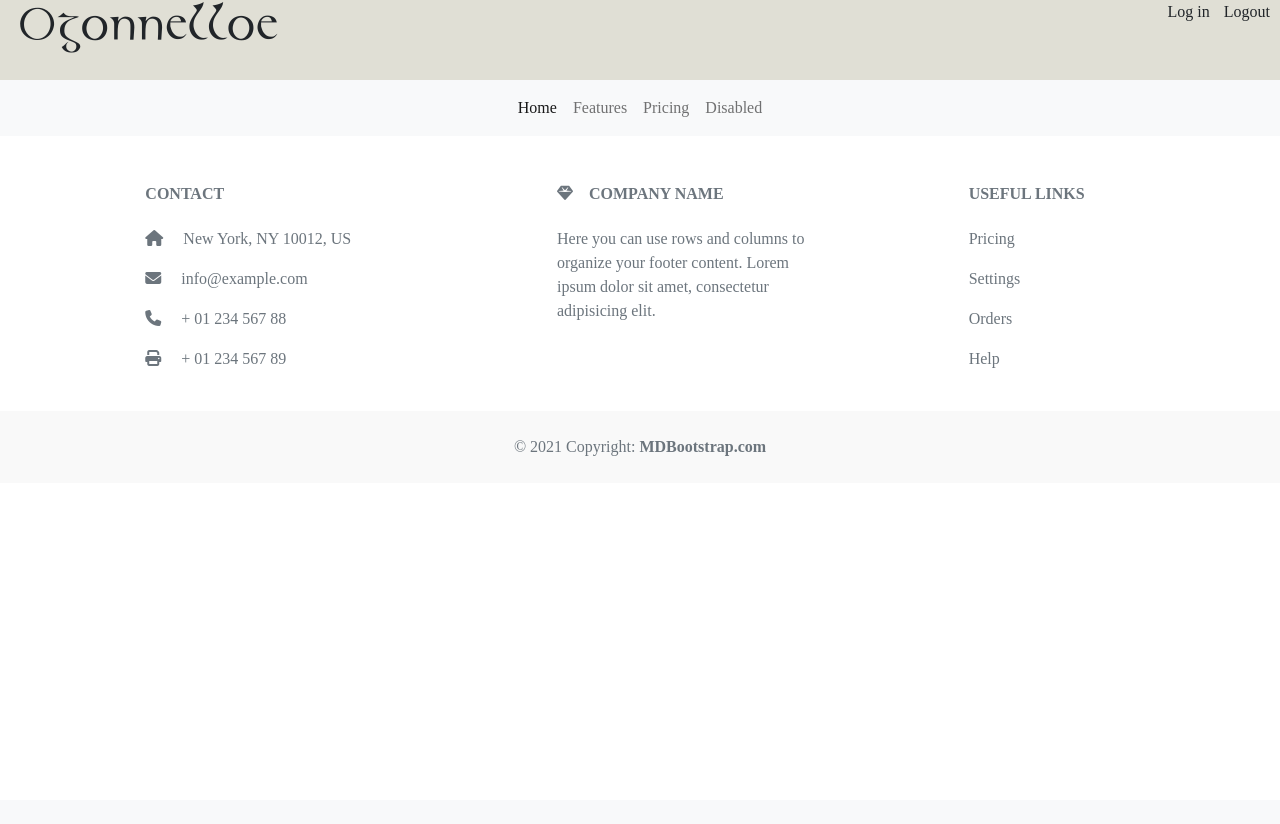
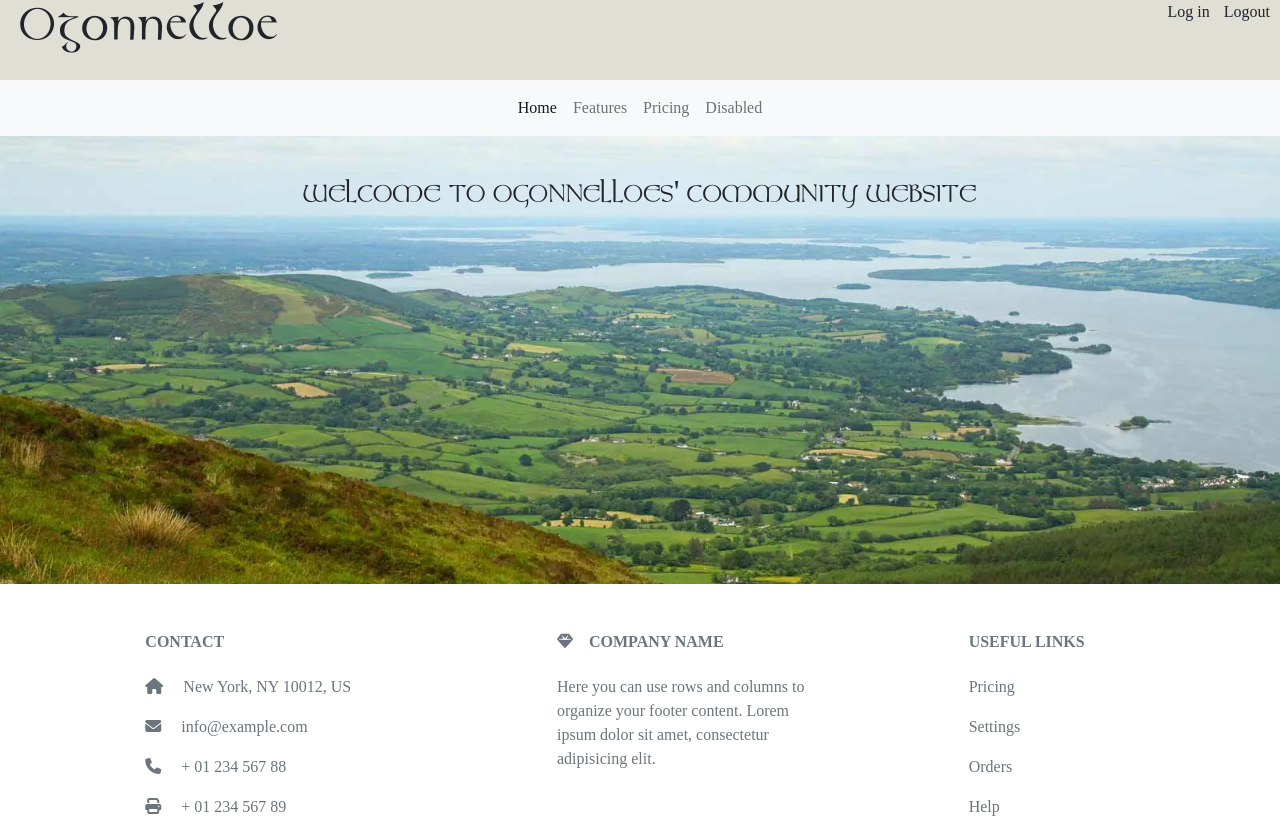
Before and after one commit to Code-Institute-Submissions/community-website-ogonnelloe, a Django app: page / in a window 1280 px wide. Shown: the top 824 px of the page. Before the commit the page ends 456 px from the top, so only its background shows below. Run offline with Django 4.2, Linux system fonts and the light colour scheme; data that the repository does not hold is empty; some libraries are stand-ins or nearby versions.

Commit message:
Add hero image to home page

```diff
--- a/static/css/style.css
+++ b/static/css/style.css
@@ -51,24 +51,39 @@
     display: inline-block;
 }
 
-nav {
-    display: flex;
-    justify-content: center;
-    background-color: darkgray;
+/* hero image */
+
+#hero-outer {
+    min-height: 28rem;
+    max-width: 100%;
+    overflow: hidden;
+    position: relative;
 }
 
-#menu {
-    font-size: 110%;
-    letter-spacing: 0.25rem;
-    padding-right: 20px;
+#hero-image {
+    min-height: 28rem;
+    max-width: 100%;
+    background: url("../images/hero-image.webp") no-repeat center;
+    background-size: cover;
 }
 
-#menu li {
-    list-style-type: none;
-    padding-right: 10px;
-    display: inline-block;
+#cover-text {
+    display: flex;
+    width: 70%;
+    height: fit-content;
+    text-transform: uppercase;
+    position: absolute;
+    left: 15%;
+    top: 10%;
+    text-align: center;
 }
 
-#menu a:hover {
-    border-bottom: 1px solid #000;
+#cover-text h2 {
+    font-size: 2rem;
+    font-family: Celtic;
+    margin: auto;
 }
+
+#intro-paragraph {
+    text-align: center;
+}
--- a/templates/base.html
+++ b/templates/base.html
@@ -21,6 +21,7 @@
 <header>
 
     <div id="top-header">
+<!--        TODO: Add Register and fix responsiveness for top header on mobile-->
         <div>
             <a href="">
                 <h1 id="logo">Ogonnelloe</h1>
--- a/templates/index.html
+++ b/templates/index.html
@@ -1,6 +1,13 @@
 {% extends "base.html" %}
 
 {% block content %}
+
+    <section id="hero-outer">
+        <div id="hero-image"></div>
+        <div id="cover-text">
+            <h2>Welcome to Ogonnelloes' Community Website</h2>
+        </div>
+    </section>
 
     <div>
         {% for update in object_list %}
```
Also changed, not shown: static/images/hero-image.webp (added).
